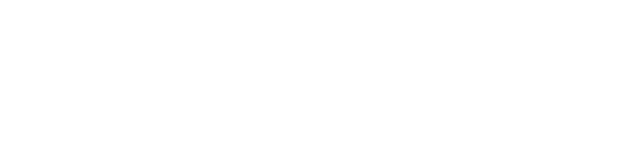
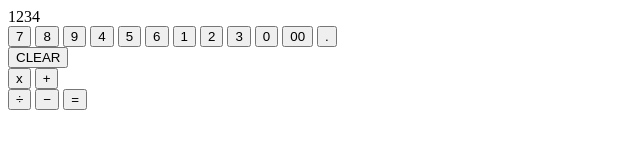
Before and after one commit to totekits/odin-calculator-two, a plain HTML site: page index.html in a window 1280 px wide. Shown: the whole page, without its empty margins (0-640 px from the left). Drawn offline with Linux system fonts and the light colour scheme.

Commit message:
Create HTML display and buttons

```diff
--- a/index.html
+++ b/index.html
@@ -6,6 +6,41 @@
   <title>odin-calculator-two</title>
 </head>
 <body>
+  <html>
+    <div class="main-container">
+      <div class="display">1234</div>
+      <div class="buttons">
+        <div class="left-buttons">
+          <button id="7">7</button>
+          <button id="8">8</button>
+          <button id="9">9</button>
+          <button id="4">4</button>
+          <button id="5">5</button>
+          <button id="6">6</button>
+          <button id="1">1</button>
+          <button id="2">2</button>
+          <button id="3">3</button>
+          <button id="0">0</button>
+          <button id="00">00</button>
+          <button id=".">.</button>
+        </div>
+        <div class="right-buttons">
+          <button id="clear">CLEAR</div>
+          <div class="right-bottom-buttons">
+            <div class="right-buttom-left-buttons">
+              <button id="x">x</button>
+              <button id="+">+</button>
+            </div>
+            <div class="right-buttom-right-buttons">
+              <button id="÷">÷</button>
+              <button id="−">−</button>
+              <button id="=">=</button>
+            </div>
+          </div>
+        </div>
+      </div>
+    </div>
+  </html>
   <script>
     function add(x, y) {
       return x + y;
```
